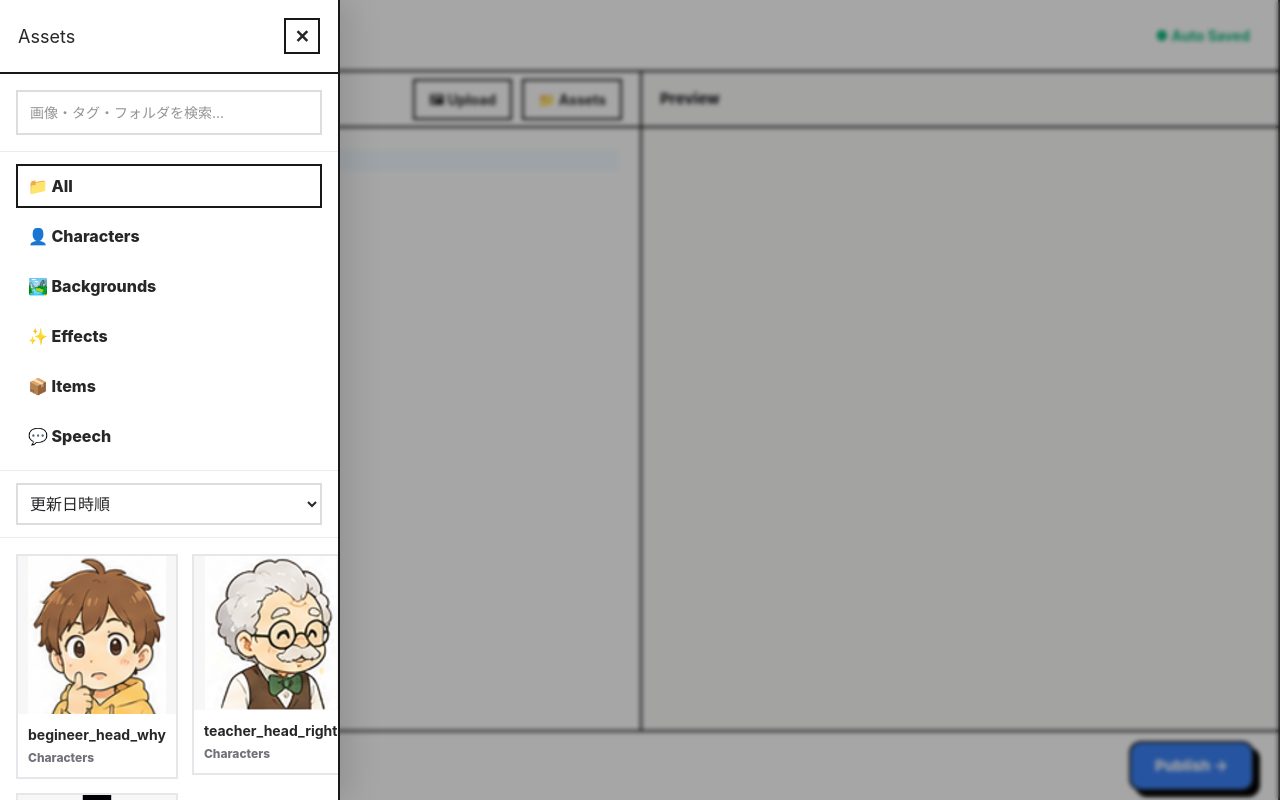
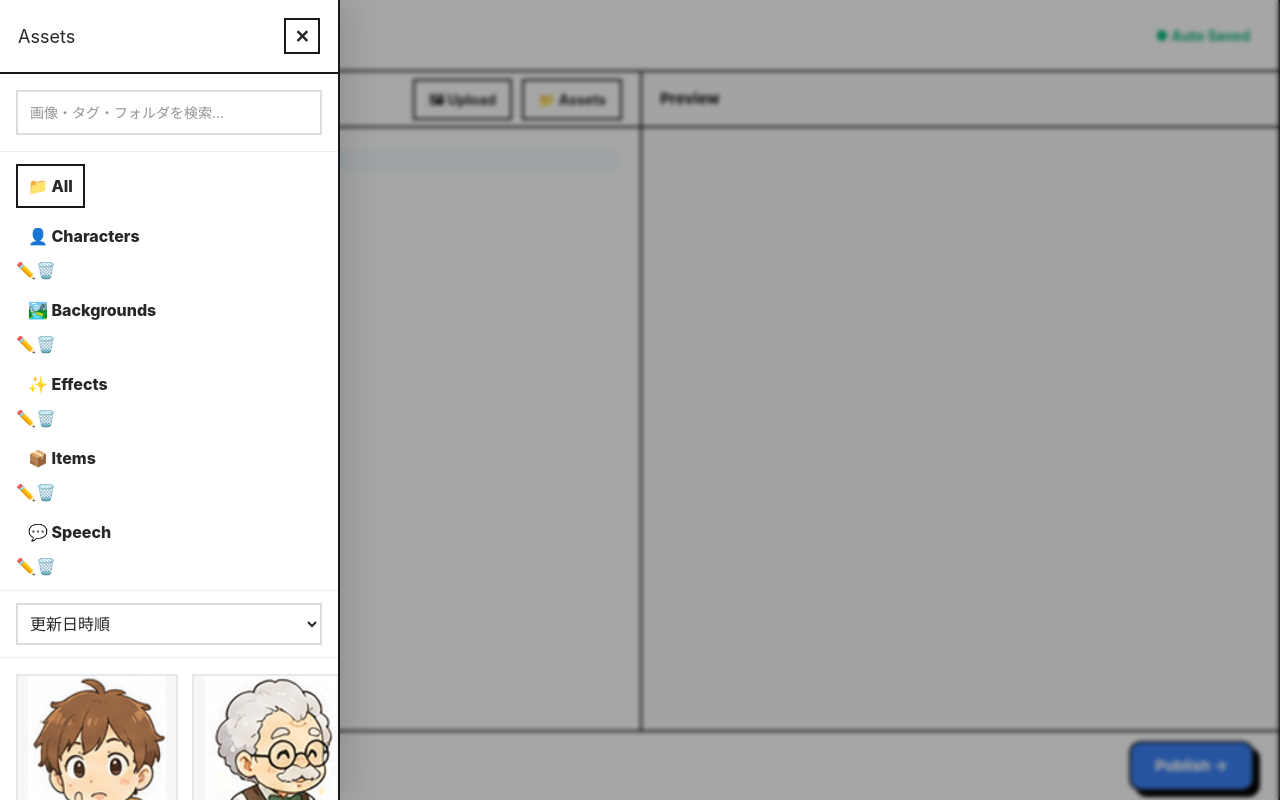
Before and after one commit to Koufuu15/MangaDown, a Vue app: page /write-md in a window 1280 px wide. Both pictures are taken after a click on the button "📁 Assets". Built offline with nearby package versions, Linux system fonts and the light colour scheme.

Commit message:
フォルダ削除・編集機能を追加

```diff
--- a/src/components/ImageDrawer.vue
+++ b/src/components/ImageDrawer.vue
@@ -7,10 +7,16 @@ import {
   getUserAssets,
   deleteUserAsset,
   renameUserAsset,
+  getUserAsset,
   getUserAssetsByName,
-  getUserAssetsByUpdated
+  getUserAssetsByUpdated,
+  moveUserAsset
 } from "@/utils/userAssets"
-import { getUserFolders } from "@/utils/userFolders"
+import {
+  getUserFolders,
+  renameUserFolder,
+  deleteUserFolder
+} from "@/utils/userFolders"
 
 const props = defineProps({
   open:{
@@ -40,6 +46,7 @@ function reloadAssets(){
     ...asset,
     type:"user"
   }))
+
   userFolders.value = getUserFolders()
 }
 
@@ -72,7 +79,10 @@ const assets = computed(() => {
       if(asset.name.toLowerCase().includes(text)) return true
 
       const folderName = getFolderName(asset.folderId)
-      if(folderName.toLowerCase().includes(text)) return true
+
+      if(folderName.toLowerCase().includes(text)){
+        return true
+      }
 
       return (asset.tags ?? []).some(tag =>
         tag.toLowerCase().includes(text)
@@ -88,7 +98,7 @@ const assets = computed(() => {
 
   if(sortType.value === "updated"){
     result.sort((a,b) =>
-      b.updatedAt - a.updatedAt
+      (b.updatedAt ?? 0) - (a.updatedAt ?? 0)
     )
   }
 
@@ -111,6 +121,7 @@ function removeAsset(asset){
   if(asset.type === "default") return
 
   const ok = confirm(`${asset.name}を削除しますか？`)
+
   if(!ok) return
 
   deleteUserAsset(asset.id)
@@ -120,7 +131,11 @@ function removeAsset(asset){
 function rename(asset){
   if(asset.type === "default") return
 
-  const newName = prompt("新しい名前",asset.name)
+  const newName = prompt(
+    "新しい名前",
+    asset.name
+  )
+
   if(!newName) return
 
   const success = renameUserAsset(
@@ -131,6 +146,57 @@ function rename(asset){
   if(!success){
     alert("同じ名前の画像があります")
   }
+
+  reloadAssets()
+}
+
+function renameFolder(folder){
+  if(folder.type === "default") return
+
+  const newName = prompt(
+    "新しいフォルダ名",
+    folder.name
+  )
+
+  if(!newName) return
+
+  const success = renameUserFolder(
+    folder.id,
+    newName
+  )
+
+  if(!success){
+    alert("同じ名前のフォルダがあります")
+  }
+
+  reloadAssets()
+}
+
+function removeFolder(folder){
+  if(folder.type === "default") return
+
+  const ok = confirm(
+    `${folder.name}を削除しますか？\n中の画像は未分類になります。`
+  )
+
+  if(!ok) return
+
+  const success = deleteUserFolder(
+    folder.id
+  )
+
+  if(!success) return
+
+  const assets = getUserAssets()
+
+  assets.forEach(asset => {
+    if(asset.folderId === folder.id){
+      moveUserAsset(
+        asset.id,
+        ""
+      )
+    }
+  })
 
   reloadAssets()
 }
@@ -147,9 +213,9 @@ function getFolderName(folderId){
   return folder?.name ?? folderId
 }
 </script>
+
 <template>
   <Teleport to="body">
-
     <div
       v-if="open"
       class="drawer-overlay"
@@ -161,7 +227,6 @@ function getFolderName(folderId){
       class="image-drawer"
       :class="{ open }"
     >
-
       <div class="drawer-header">
         <h2>Assets</h2>
 
@@ -182,25 +247,42 @@ function getFolderName(folderId){
       </div>
 
       <div class="drawer-folders">
-
-        <button
+        <div
           v-for="folder in folders"
           :key="folder.id"
+          class="folder-row"
+        >
+          <button
             class="folder-button"
             :class="{
-            active: selectedFolder === folder.id
+              active:selectedFolder === folder.id
             }"
             @click="selectFolder(folder.id)"
           >
             {{ folder.icon }} {{ folder.name }}
           </button>
 
+          <div
+            v-if="folder.type !== 'default' && folder.id"
+            class="folder-actions"
+          >
+            <button
+              @click="renameFolder(folder)"
+            >
+              ✏️
+            </button>
+
+            <button
+              @click="removeFolder(folder)"
+            >
+              🗑️
+            </button>
+          </div>
+        </div>
       </div>
 
       <div class="drawer-sort">
-
         <select v-model="sortType">
-
           <option value="updated">
             更新日時順
           </option>
@@ -208,13 +290,10 @@ function getFolderName(folderId){
           <option value="name">
             名前順
           </option>
-
         </select>
-
       </div>
 
       <div class="drawer-content">
-
         <div
           v-if="assets.length === 0"
           class="empty-assets"
@@ -226,18 +305,15 @@ function getFolderName(folderId){
           v-else
           class="asset-grid"
         >
-
           <div
             v-for="asset in assets"
             :key="asset.id"
             class="asset-card-wrapper"
           >
-
             <button
               class="asset-card"
               @click="insert(asset)"
             >
-
               <img
                 :src="asset.src"
                 :alt="asset.name"
@@ -251,14 +327,12 @@ function getFolderName(folderId){
               <div class="asset-category">
                 {{ getFolderName(asset.folderId) }}
               </div>
-
             </button>
 
             <div
               v-if="asset.type === 'user'"
               class="asset-actions"
             >
-
               <button
                 @click.stop="rename(asset)"
               >
@@ -270,16 +344,10 @@ function getFolderName(folderId){
               >
                 Delete
               </button>
-
             </div>
-
           </div>
-
         </div>
-
       </div>
-
     </aside>
-
   </Teleport>
 </template>
--- a/src/utils/userFolders.js
+++ b/src/utils/userFolders.js
@@ -1,56 +1,42 @@
 const STORAGE_KEY = "userFolders"
 
-/**
- * フォルダ一覧取得
- * @returns {Array}
- */
 export function getUserFolders() {
   try {
-    const folders = JSON.parse(
-      localStorage.getItem(STORAGE_KEY) ?? "[]"
-    )
-
-    return Array.isArray(folders)
-      ? folders
-      : []
+    const folders = JSON.parse(localStorage.getItem(STORAGE_KEY) ?? "[]")
+    return Array.isArray(folders) ? folders : []
   } catch {
     return []
   }
 }
 
-/**
- * フォルダ一覧保存
- * @param {Array} folders
- */
 export function setUserFolders(folders) {
-  localStorage.setItem(
-    STORAGE_KEY,
-    JSON.stringify(folders)
-  )
+  localStorage.setItem(STORAGE_KEY, JSON.stringify(folders))
 }
 
 /**
  * フォルダ追加
  * @param {string} name
+ * @param {string} icon
  * @returns {Object|null}
  */
-export function addUserFolder(name) {
+export function addUserFolder(name, icon = "📁") {
   const folders = getUserFolders()
 
-  if (
-    folders.some(folder => folder.name === name)
-  ) {
+  if (!name.trim()) return null
+
+  if (folders.some(folder => folder.name === name)) {
     return null
   }
 
   const folder = {
     id: crypto.randomUUID(),
     name,
-    icon
+    icon,
+    createdAt: Date.now(),
+    updatedAt: Date.now()
   }
 
   folders.push(folder)
-
   setUserFolders(folders)
 
   return folder
@@ -59,15 +45,24 @@ export function addUserFolder(name) {
 /**
  * フォルダ削除
  * @param {string} id
+ * @returns {boolean}
  */
 export function deleteUserFolder(id) {
   const folders = getUserFolders()
+
+  const exists = folders.some(
+    folder => folder.id === id
+  )
+
+  if (!exists) return false
 
   setUserFolders(
     folders.filter(
       folder => folder.id !== id
     )
   )
+
+  return true
 }
 
 /**
@@ -76,11 +71,10 @@ export function deleteUserFolder(id) {
  * @param {string} newName
  * @returns {boolean}
  */
-export function renameUserFolder(
-  id,
-  newName
-) {
+export function renameUserFolder(id, newName) {
   const folders = getUserFolders()
+
+  if (!newName.trim()) return false
 
   if (
     folders.some(
@@ -99,6 +93,30 @@ export function renameUserFolder(
   if (!folder) return false
 
   folder.name = newName
+  folder.updatedAt = Date.now()
+
+  setUserFolders(folders)
+
+  return true
+}
+
+/**
+ * フォルダアイコン変更
+ * @param {string} id
+ * @param {string} icon
+ * @returns {boolean}
+ */
+export function updateUserFolderIcon(id, icon) {
+  const folders = getUserFolders()
+
+  const folder = folders.find(
+    folder => folder.id === id
+  )
+
+  if (!folder) return false
+
+  folder.icon = icon
+  folder.updatedAt = Date.now()
 
   setUserFolders(folders)
 
```
Lines whose indentation alone changed are shown as unchanged.
